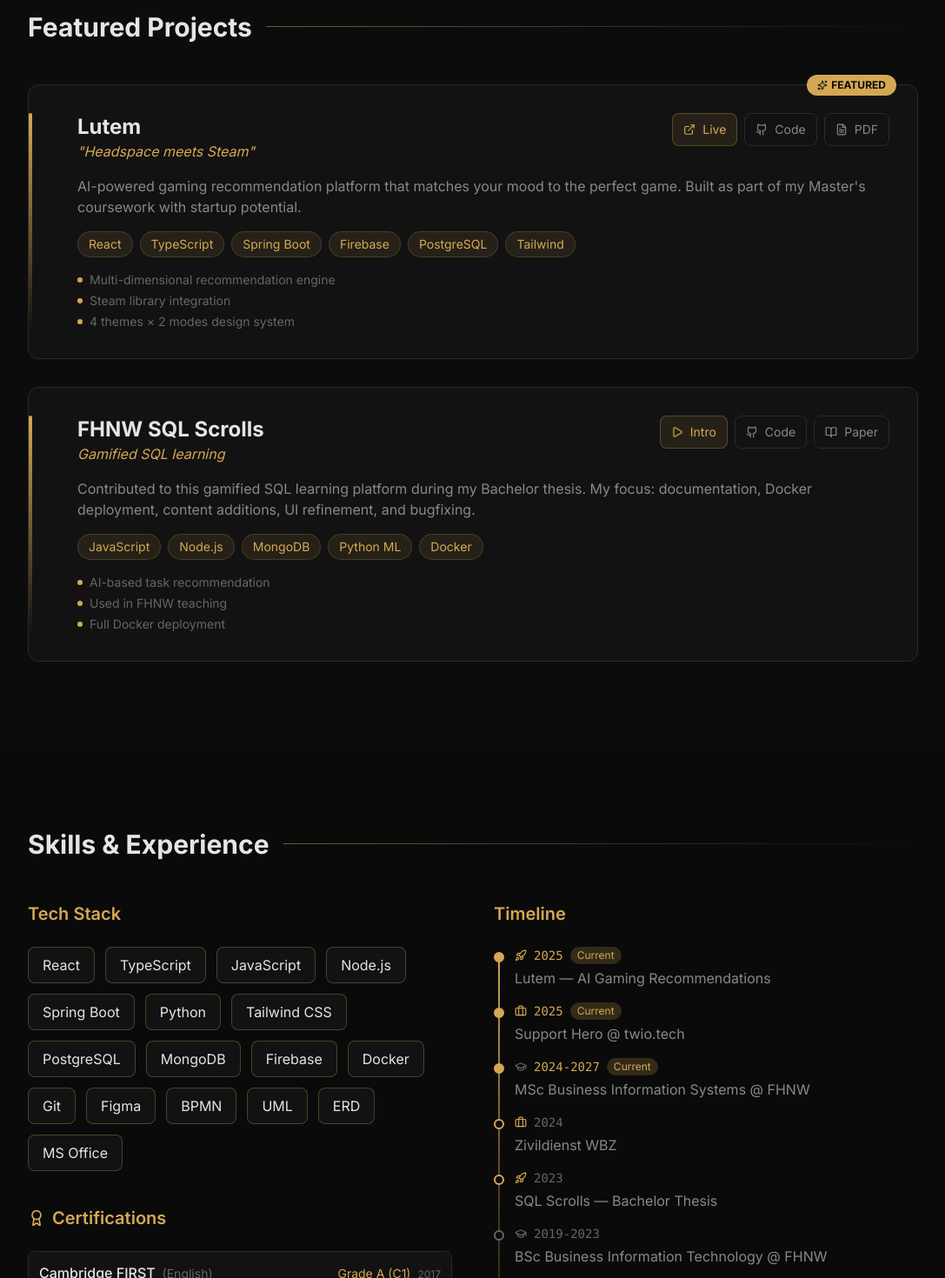
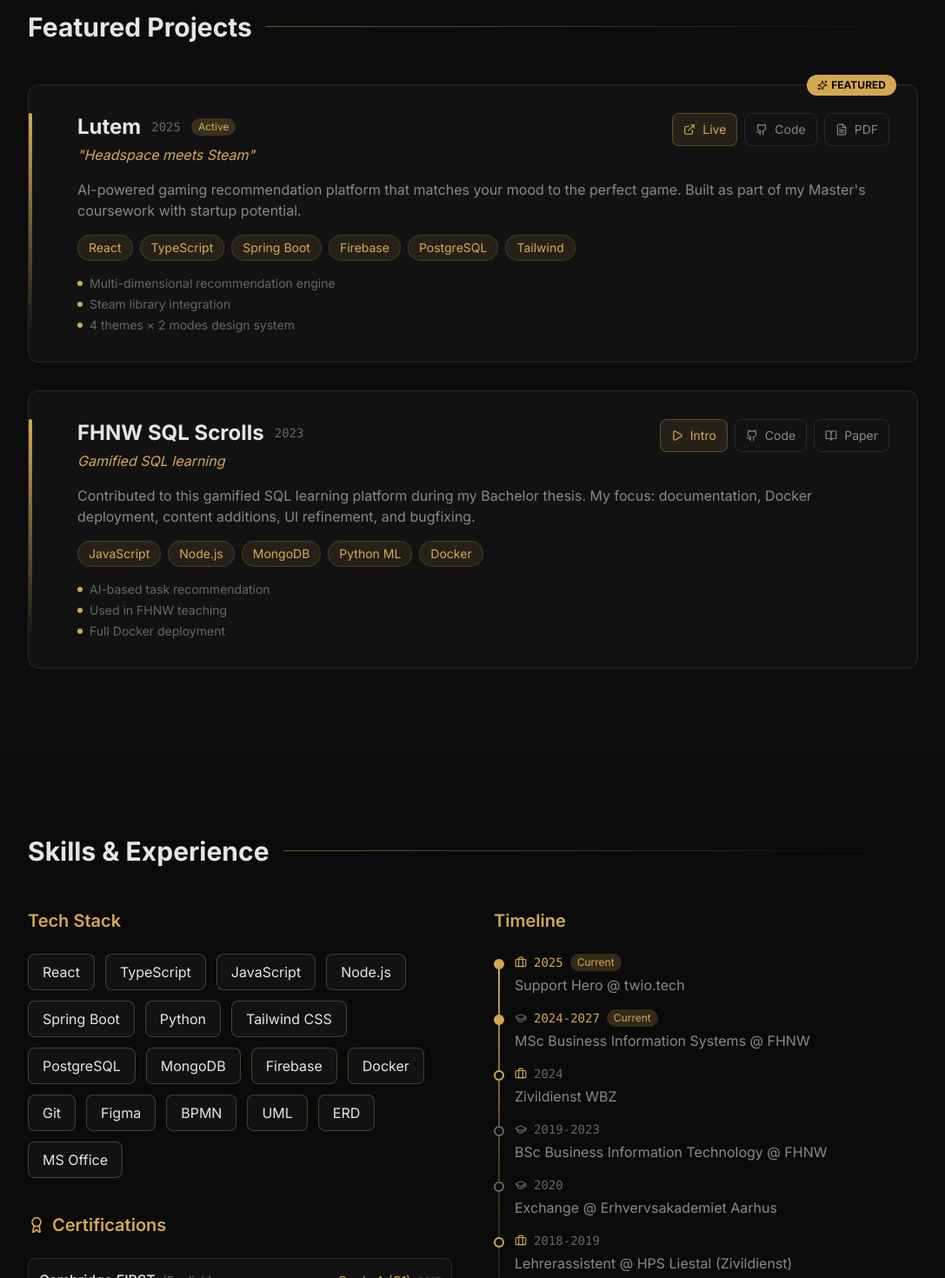
Before and after one commit to jantobiaswilhelm/Portfolio, a React (Vite) app: page / in a window 1280 px wide. Shown: the part 1380-2850 px from the top of the page at 87% size, without its empty margins (96-1183 px from the left). Built offline with nearby package versions, Linux system fonts and the light colour scheme.

Commit message:
Add year to projects, remove from timeline

```diff
--- a/src/components/Projects.tsx
+++ b/src/components/Projects.tsx
@@ -5,6 +5,8 @@ const projects = [
   {
     title: 'Lutem',
     tagline: '"Headspace meets Steam"',
+    year: '2025',
+    current: true,
     description: 'AI-powered gaming recommendation platform that matches your mood to the perfect game. Built as part of my Master\'s coursework with startup potential.',
     stack: ['React', 'TypeScript', 'Spring Boot', 'Firebase', 'PostgreSQL', 'Tailwind'],
     live: 'https://lutemweb.netlify.app',
@@ -16,6 +18,8 @@ const projects = [
   {
     title: 'FHNW SQL Scrolls',
     tagline: 'Gamified SQL learning',
+    year: '2023',
+    current: false,
     description: 'Contributed to this gamified SQL learning platform during my Bachelor thesis. My focus: documentation, Docker deployment, content additions, UI refinement, and bugfixing.',
     stack: ['JavaScript', 'Node.js', 'MongoDB', 'Python ML', 'Docker'],
     github: 'https://github.com/fhnw-sql/FHNW-SQLScrolls',
@@ -46,7 +50,11 @@ export default function Projects() {
               <div className="pl-6">
                 <div className="flex flex-col md:flex-row md:justify-between md:items-start gap-4 mb-4">
                   <div>
-                    <h3 className="text-2xl font-bold text-text-primary group-hover:text-accent transition-colors">{project.title}</h3>
+                    <div className="flex items-center gap-3 mb-1">
+                      <h3 className="text-2xl font-bold text-text-primary group-hover:text-accent transition-colors">{project.title}</h3>
+                      <span className="text-sm font-mono text-text-muted">{project.year}</span>
+                      {project.current && <span className="px-2 py-0.5 text-xs bg-accent/20 text-accent rounded-full">Active</span>}
+                    </div>
                     <p className="text-accent italic">{project.tagline}</p>
                   </div>
                   <div className="flex flex-wrap gap-2">
--- a/src/components/Skills.tsx
+++ b/src/components/Skills.tsx
@@ -1,5 +1,5 @@
 import { motion } from 'framer-motion'
-import { Briefcase, GraduationCap, Award, Rocket } from 'lucide-react'
+import { Briefcase, GraduationCap, Award } from 'lucide-react'
 
 const techStack = ['React', 'TypeScript', 'JavaScript', 'Node.js', 'Spring Boot', 'Python', 'Tailwind CSS', 'PostgreSQL', 'MongoDB', 'Firebase', 'Docker', 'Git', 'Figma', 'BPMN', 'UML', 'ERD', 'MS Office']
 
@@ -9,11 +9,9 @@ const certifications = [
 ]
 
 const timeline = [
-  { year: '2025', title: 'Lutem — AI Gaming Recommendations', type: 'project', current: true },
   { year: '2025', title: 'Support Hero @ twio.tech', type: 'work', current: true },
   { year: '2024-2027', title: 'MSc Business Information Systems @ FHNW', type: 'edu', current: true },
   { year: '2024', title: 'Zivildienst WBZ', type: 'work', current: false },
-  { year: '2023', title: 'SQL Scrolls — Bachelor Thesis', type: 'project', current: false },
   { year: '2019-2023', title: 'BSc Business Information Technology @ FHNW', type: 'edu', current: false },
   { year: '2020', title: 'Exchange @ Erhvervsakademiet Aarhus', type: 'edu', current: false },
   { year: '2018-2019', title: 'Lehrerassistent @ HPS Liestal (Zivildienst)', type: 'work', current: false },
@@ -65,10 +63,10 @@ export default function Skills() {
               <div className="absolute left-[5px] top-2 bottom-2 w-0.5 bg-gradient-to-b from-accent via-accent/30 to-transparent" />
               {timeline.map((item, i) => (
                 <motion.div key={i} initial={{ opacity: 0, x: 10 }} whileInView={{ opacity: 1, x: 0 }} viewport={{ once: true }} transition={{ delay: i * 0.08 }} className="flex gap-4 items-start pl-6 relative">
-                  <div className={`absolute left-0 top-1.5 w-3 h-3 rounded-full border-2 ${item.current ? 'bg-accent border-accent' : (item.type === 'work' || item.type === 'project') ? 'bg-bg-darkest border-accent' : 'bg-bg-darkest border-text-muted'}`} />
+                  <div className={`absolute left-0 top-1.5 w-3 h-3 rounded-full border-2 ${item.current ? 'bg-accent border-accent' : item.type === 'work' ? 'bg-bg-darkest border-accent' : 'bg-bg-darkest border-text-muted'}`} />
                   <div className="flex-1">
                     <div className="flex items-center gap-2 mb-1">
-                      {item.type === 'work' ? <Briefcase size={14} className="text-accent" /> : item.type === 'project' ? <Rocket size={14} className="text-accent" /> : <GraduationCap size={14} className="text-text-muted" />}
+                      {item.type === 'work' ? <Briefcase size={14} className="text-accent" /> : <GraduationCap size={14} className="text-text-muted" />}
                       <span className={`text-sm font-mono ${item.current ? 'text-accent' : 'text-text-muted'}`}>{item.year}</span>
                       {item.current && <span className="px-2 py-0.5 text-xs bg-accent/20 text-accent rounded-full">Current</span>}
                     </div>
```
